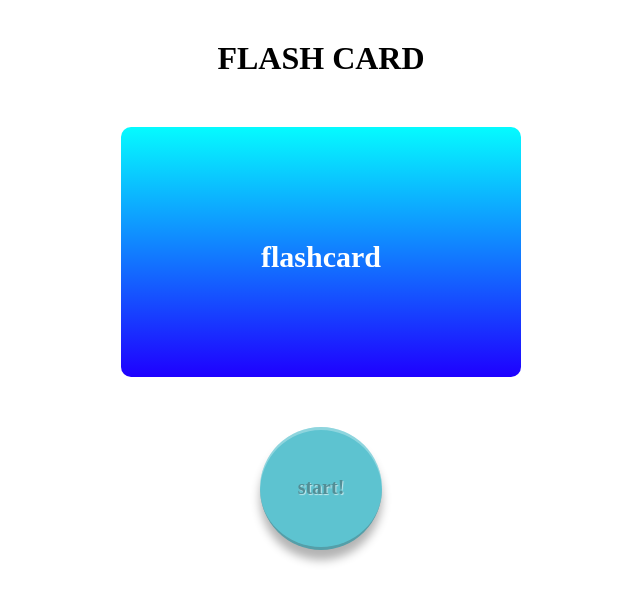
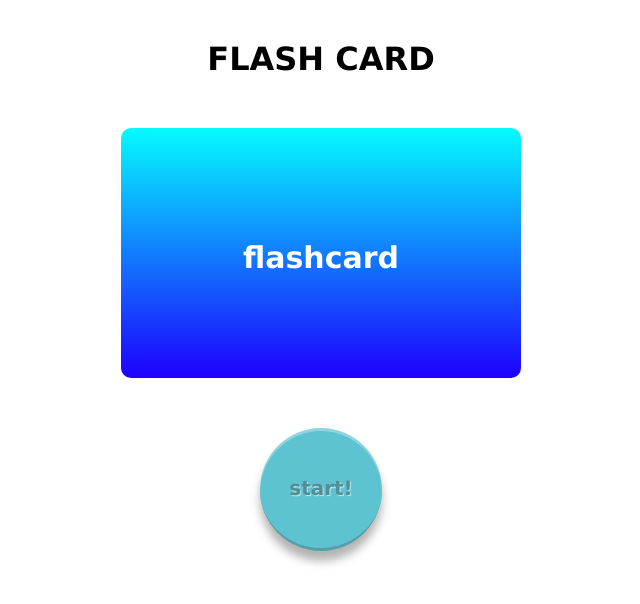
Before and after one commit to masatodejima0413/flashcards, a plain HTML site: page index.html in a window 1280 px wide. Shown: the whole page, without its empty margins (319-959 px from the left). Drawn offline with nearby package versions, Linux system fonts and the light colour scheme.

Commit message:
Font Verdana fix

```diff
--- a/css/app.css
+++ b/css/app.css
@@ -1,6 +1,6 @@
 body {
   margin: 0;
-  font-family: Verdana sans-serif;
+  font-family: Verdana, sans-serif;
 }
 
 header {
```
